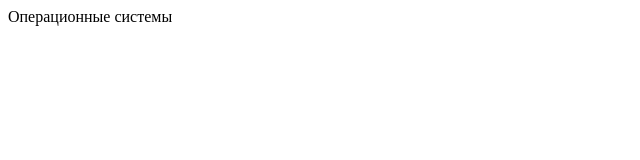
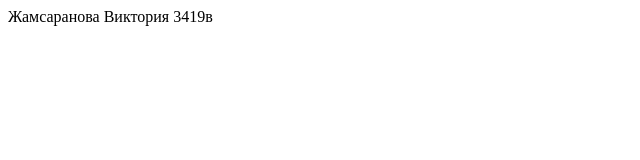
Before and after one commit to ginest24/ginest24.github.io, a plain HTML site: page index.html in a window 1280 px wide. Shown: the full height of the page, 0-640 px from the left. Drawn offline with Linux system fonts and the light colour scheme.

Commit message:
Update index.html

```diff
--- a/index.html
+++ b/index.html
@@ -6,6 +6,6 @@
     <title>Document</title>
 </head>
 <body>
-    Операционные системы
+    Жамсаранова Виктория 3419в
 </body>
 </html>
```
